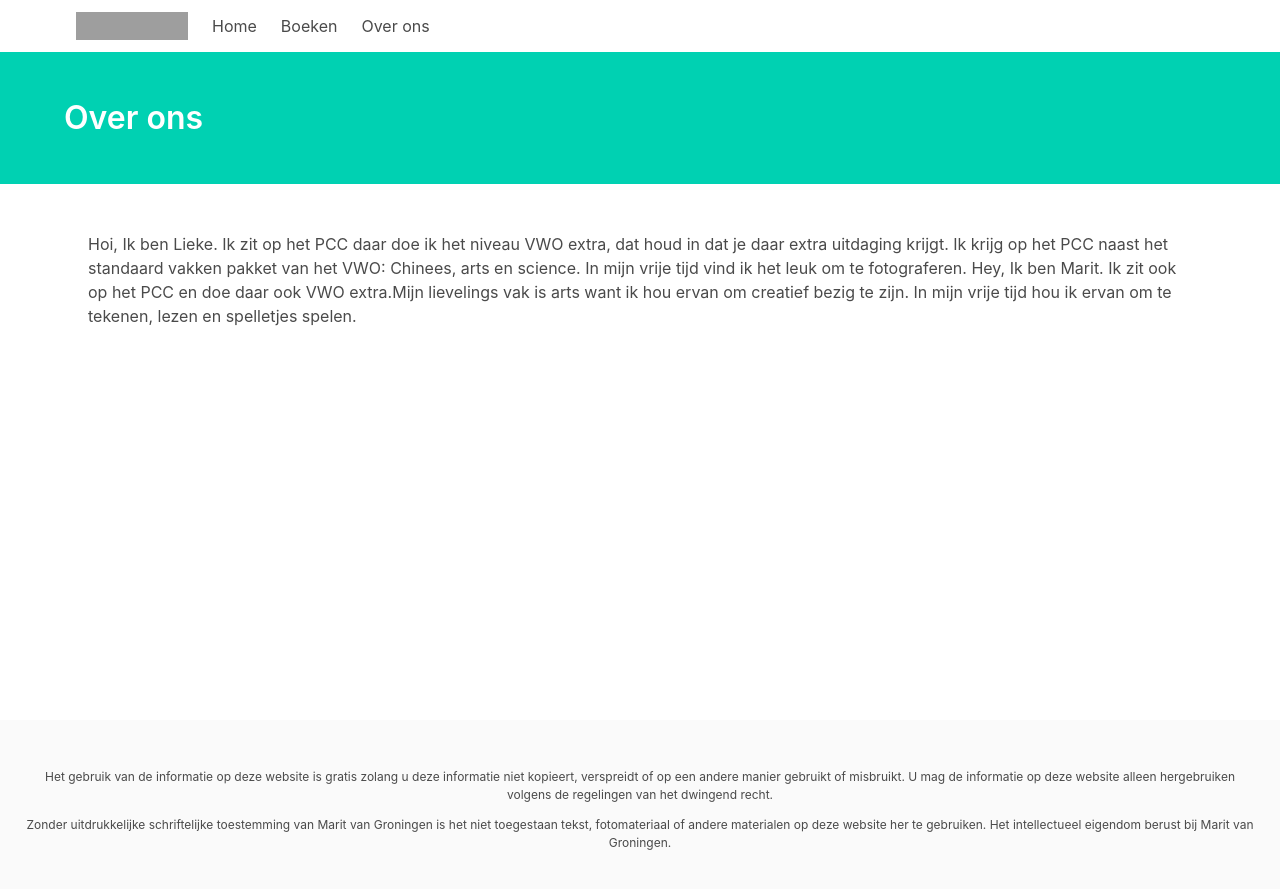
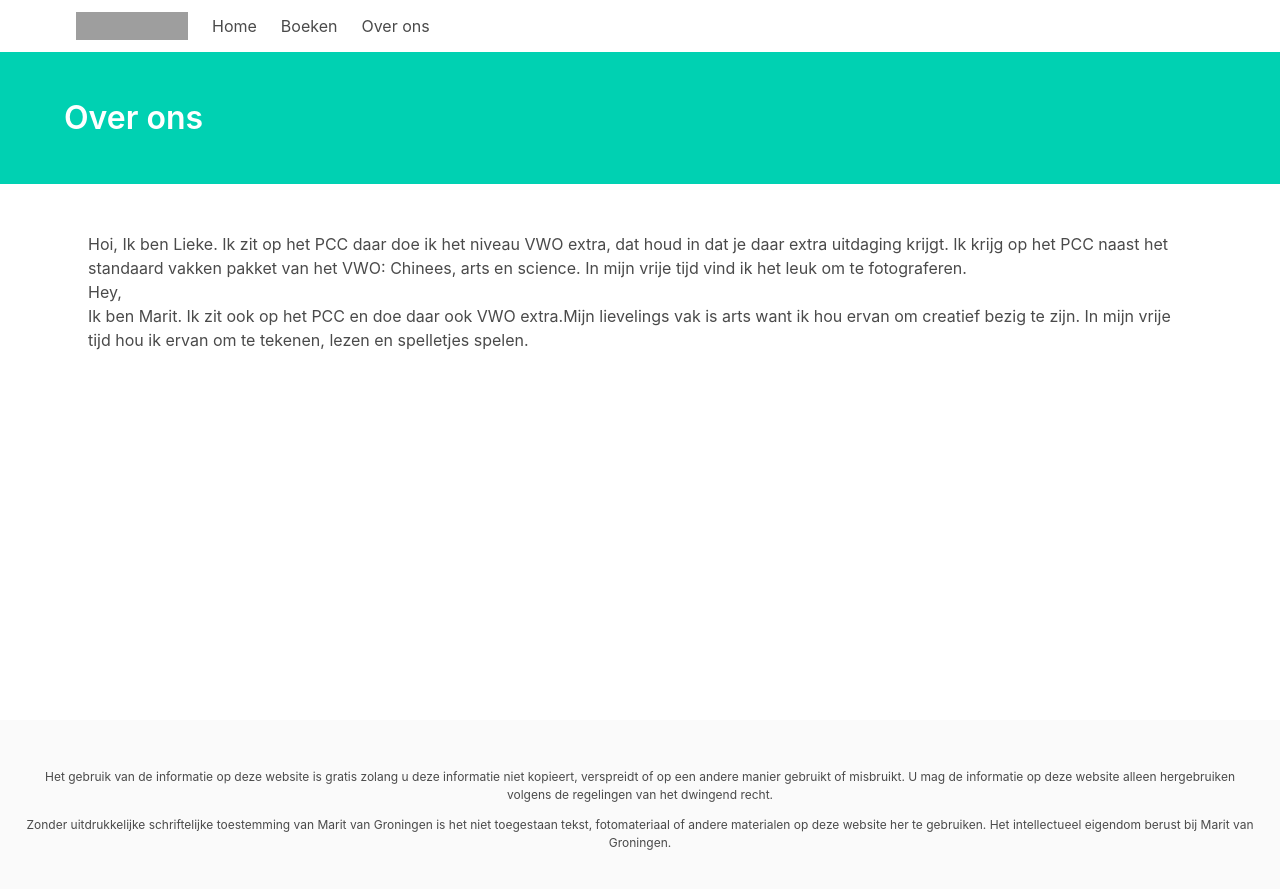
Before and after one commit to groninge01/marit, a Jekyll site: the page built from pages/over-ons.md, in a window 1280 px wide. Shown: the top 889 px of the page. Built offline with Jekyll 4.4.1, drawn with Linux system fonts in a browser that asks for light colours; nearby versions of some CDN libraries; a script that is not in the unit is left out; grey boxes are pictures that could not be loaded.

```diff
--- a/pages/over-ons.md
+++ b/pages/over-ons.md
@@ -11,14 +11,7 @@ intro_paragraph: >-
   dat je daar extra uitdaging krijgt. Ik krijg op het PCC naast het standaard
   vakken pakket van het VWO: Chinees, arts en science. In mijn vrije tijd vind
   ik het leuk om te fotograferen.
+---
+Hey,
 
-
-
-
-  Hey,
-
-
-  Ik ben Marit. Ik zit ook op het PCC en doe daar ook VWO extra.Mijn lievelings
-  vak is arts want ik hou ervan om creatief bezig te zijn. In mijn vrije tijd
-  hou ik ervan om te tekenen, lezen en spelletjes spelen.
----
+Ik ben Marit. Ik zit ook op het PCC en doe daar ook VWO extra.Mijn lievelings vak is arts want ik hou ervan om creatief bezig te zijn. In mijn vrije tijd hou ik ervan om te tekenen, lezen en spelletjes spelen.
```
